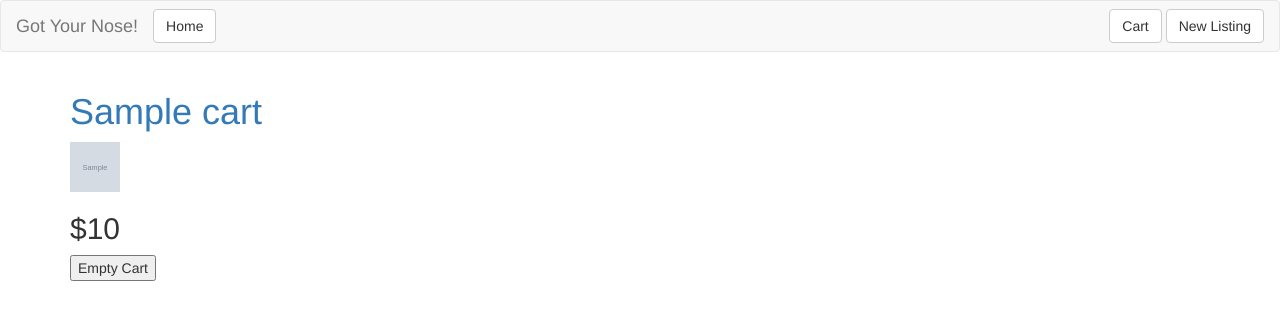
After one commit to Evansdava/Contractor, a Flask app: page /cart in a window 1280 px wide. The commit adds this page. Shown: the top 320 px of the page. Run offline with Flask 2, Linux system fonts and the light colour scheme; grey boxes marked "Sample" are stand-in pictures; a database or web service that is not in the repository returns one stand-in record (values such as "Sample title"); some libraries are stand-ins or nearby versions.

Commit message:
Users can add items to cart, delete them, and empty the cart

```diff
--- a/app.py
+++ b/app.py
@@ -9,6 +9,7 @@ host = os.environ.get("MONGODB_URI", "mongodb://localhost:27017/my_app_db")
 client = MongoClient(host=f"{host}?retryWrites=false")
 db = client.get_default_database()
 listings = db.listings
+cart = db.cart
 
 
 @app.route("/")
@@ -17,10 +18,32 @@ def listings_index():
     return render_template("listings_index.html", listings=listings.find())
 
 
-@app.route("/login")
-def login():
-    """Let user log in"""
-    return render_template("login.html")
+@app.route("/cart")
+def cart_show():
+    """Show the user's cart"""
+    return render_template("cart_show.html", cart=cart.find())
+
+
+@app.route("/cart/<item_id>")
+def cart_item_show(item_id):
+    """Show a single item in a user's cart"""
+    item = cart.find_one({"_id": ObjectId(item_id)})
+    return render_template("cart_item_show.html", item=item)
+
+
+@app.route("/cart/<item_id>/delete", methods=["POST"])
+def cart_delete(item_id):
+    """Delete an item from the user's cart"""
+    cart.delete_one({"_id": ObjectId(item_id)})
+    return redirect(url_for("cart_show"))
+
+
+@app.route("/cart/destroy")
+def cart_destroy():
+    """Delete all items in a user's cart"""
+    for item in cart.find():
+        cart.delete_one({"_id": ObjectId(item["_id"])})
+    return redirect(url_for("cart_show"))
 
 
 @app.route("/listings/new")
@@ -78,5 +101,18 @@ def listings_delete(listing_id):
     return redirect(url_for('listings_index'))
 
 
+@app.route('/listings/<listing_id>/add-to-cart', methods=['POST'])
+def add_to_cart(listing_id):
+    """Add an item to the user's cart"""
+    item = listings.find_one({"_id": ObjectId(listing_id)})
+    new_item = {
+        "name": item["name"],
+        "price": item["price"],
+        "image": item["image"]
+    }
+    cart.insert_one(new_item)
+    return redirect(url_for('cart_show'))
+
+
 if __name__ == "__main__":
     app.run(debug=True, host='0.0.0.0', port=os.environ.get('PORT', 5000))
--- /dev/null
+++ b/templates/cart_show.html
@@ -0,0 +1,19 @@
+{% extends 'base.html' %}
+
+{% block title %}Cart{% endblock %}
+
+{% block body %}
+    <div class='row'>
+        {% for item in cart %}
+            <div class='col-md-3'>
+                <h1><a href='/cart/{{ item._id }}'>{{ item.name }}</a></h1>
+                <p><img src="{{ item.image }}" alt="No Image Found" width="50" height="50"></p>
+                <h2>${{ item.price }}</h2>
+            </div>
+        {% endfor %}
+    </div>
+
+    <form action="/cart/destroy">
+        <input type="submit" value="Empty Cart">
+    </form>
+{% endblock %}
--- a/templates/listings_show.html
+++ b/templates/listings_show.html
@@ -14,6 +14,9 @@
             <p><form method='POST' action='/listings/{{ listing._id }}/delete'>
                 <button type='submit'>Delete</button>
             </form></p>
+            <p><form method='POST' action='/listings/{{ listing._id }}/add-to-cart'>
+                <button type='submit'>Add to Cart</button>
+            </form></p>
         </div>
     </div>
 {% endblock %}
--- a/templates/partials/navbar.html
+++ b/templates/partials/navbar.html
@@ -6,7 +6,11 @@
             </a>
         </div>
         <div class='pull-right'>
+            <a href="/cart" class='btn btn-default navbar-btn'>Cart</a>
             <a href='/listings/new' class='btn btn-default navbar-btn'>New Listing</a>
+        </div>
+        <div class='pull-left'>
+            <a href='/' class='btn btn-default navbar-btn'>Home</a>
         </div>
     </div>
 </nav>
```
Also changed, not shown: templates/cart_item_show.html (added, +16 -0 lines), templates/listings_index.html (indentation only).
